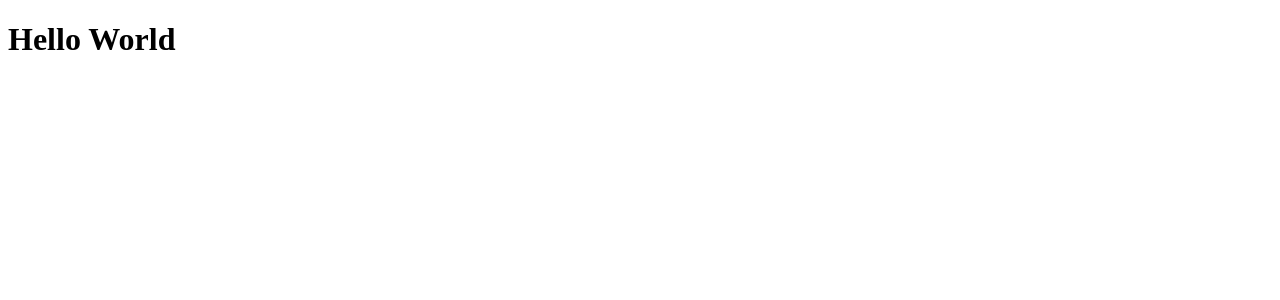
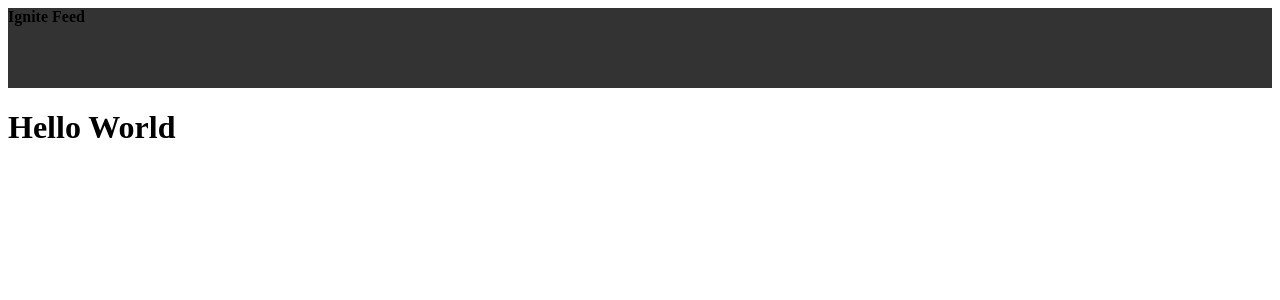
Before and after one commit to luldsilva/fundamentals-reactjs, a React (Vite) app: page / in a window 1280 px wide. Shown: the top 300 px of the page. Built offline with nearby package versions, Linux system fonts and the light colour scheme.

Commit message:
add basic header and your unique customization, also add global css configurations.

```diff
--- a/index.html
+++ b/index.html
@@ -2,9 +2,19 @@
 <html lang="en">
   <head>
     <meta charset="UTF-8" />
+
+    <link rel="preconnect" href="https://fonts.googleapis.com" />
+    <link rel="preconnect" href="https://fonts.gstatic.com" crossorigin />
+
     <link rel="icon" type="image/svg+xml" href="/src/favicon.svg" />
     <meta name="viewport" content="width=device-width, initial-scale=1.0" />
-    <title>Vite App</title>
+
+    <link
+      href="https://fonts.googleapis.com/css2?family=Roboto:wght@400;700&display=swap"
+      rel="stylesheet"
+    />
+
+    <title>Fundamentals React</title>
   </head>
   <body>
     <div id="root"></div>
--- a/src/App.jsx
+++ b/src/App.jsx
@@ -1,7 +1,11 @@
+import { Header } from "./components/Header";
 
 function App() {
   return (
-    <h1>Hello World</h1>
+    <div>
+      <Header />
+      <h1>Hello World</h1>
+    </div>
   );
 }
 
--- /dev/null
+++ b/src/components/Header.jsx
@@ -0,0 +1,9 @@
+import styles from "./Header.module.css";
+
+export function Header() {
+  return (
+    <header className={styles.header}>
+      <strong>Ignite Feed</strong>
+    </header>
+  );
+}
--- /dev/null
+++ b/src/components/Header.module.css
@@ -0,0 +1,4 @@
+.header {
+  background: #333;
+  height: 80px;
+}
--- /dev/null
+++ b/src/global.css
@@ -0,0 +1,33 @@
+:root {
+  --white: #ffffff;
+  --gray-100: #e1e1e6;
+  --gray-300: #c4c4cc;
+  --gray-400: #8d8d99;
+  --gray-600: #323238;
+  --gray-700: #29292e;
+  --gray-800: #202024;
+  --gray-900: #121214;
+
+  --green-500: #00875f;
+}
+
+* {
+  margin: 0;
+  padding: 0;
+  box-sizing: border-box;
+}
+
+body {
+  background: var(--gray-900);
+  color: var(--gray-300);
+  -webkit-font-smoothing: antialiased;
+}
+
+body,
+input,
+textarea,
+button {
+  font-family: "Roboto", sans-serif;
+  font-weight: 400;
+  font-size: 1rem;
+}
```
